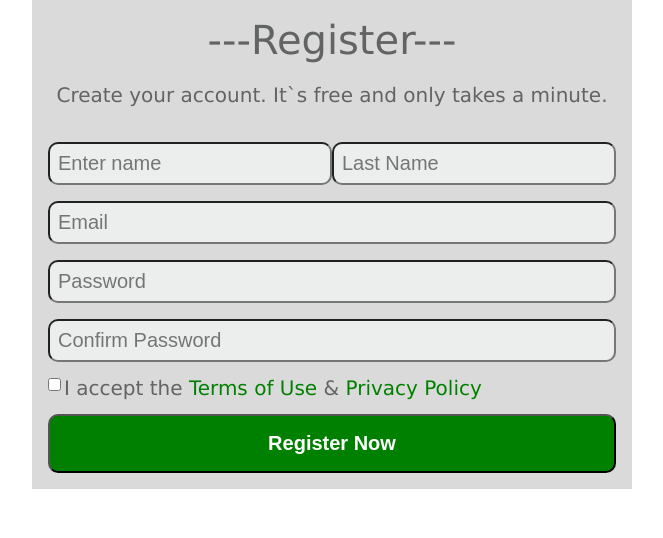
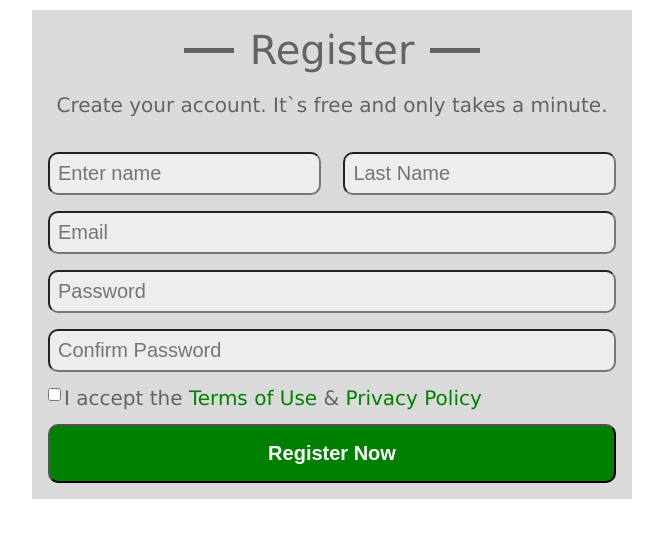
Before and after one commit to dmytro-bieliei/flex-form, a plain HTML site: page index.html in a window 1280 px wide. Shown: the whole page, without its empty margins (308-971 px from the left). Drawn offline with Linux system fonts and the light colour scheme.

Commit message:
correct styles

```diff
--- a/assets/styles/style.css
+++ b/assets/styles/style.css
@@ -1,6 +1,5 @@
 *{
   box-sizing: border-box;
-  /* display: block; */
 }
 
 :root {
@@ -10,37 +9,42 @@
 
 }
 
-/* .centring {
-  margin: 0 auto;
-} */
-
-.form_block {
+.header_content {
+  display: flex;
+  flex-direction:column ;
+  align-items: center;
   background-color: rgb(219, 218, 218);
-  margin: 0 auto;
+  margin: 10px auto;
   min-width: 320px;
   max-width: 600px;
 }
 
-.header_content {
-  width: 100%;
+.main_heading {
   display: flex;
-  flex-direction:column ;
   align-items: center;
+  font-size: 2.5rem;
+  margin-top: 20px;
+  /* position: relative; */
 }
 
-.main_heading {
-  /* padding: 20px 0; */
-  font-size: 2.5rem;
-  margin-top: 20px;
+.main_heading::before {
+margin-right: 1rem;
+}
 
+.main_heading::after {
+margin-left: 1rem;
 }
 
 .main_heading::before, .main_heading::after {
-  content: "---";
-  /* background-color: black; */
-  /* width: 20px;
+  /* display: inline-block; */
+  content: "";
+  /* position: absolute; */
+  background-color: rgb(98, 100, 100);
+  width: 50px;
   height: 5px;
-  border: 1px solid black; */
+  top: 1.25rem;
+  flex: 1;
+  /* border: 1px solid black; */
 }
 
 .form_name {
@@ -51,9 +55,16 @@
   line-height: 1.5;
 }
 
+.form-inputs {
+  padding: 1rem;
+  display: flex;
+  flex-direction: column;
+  min-width: 100px;
+  position: relative;
+}
+
 .input {
   font-size: 1.25rem;
-  /* min-width: 300px; */
   width: 100%;
   margin-top: 1rem;
   padding: 0.5rem;
@@ -61,26 +72,17 @@
   background-color: rgb(236, 238, 238);
 }
 
-.inputs {
-  padding: 1rem;
-  display: flex;
-  flex-direction: column;
-  /* align-items: center; */
-  min-width: 100px;
-  position: relative;
-}
-
 .username {
   display: flex;
   justify-content: space-between;
   }
-/* .wrap-width {
-  max-width: 40%;
-  min-width: 150px;
-} */
+
+.wrap-width {
+  max-width: 48%;
+  /* min-width: 150px; */
+}
 
 .checkbox {
-  /* text-align: left; */
   display: inline-block;
   width: 100%;
   font-size: 1.25rem;
@@ -111,4 +113,8 @@
     /* flex-wrap: wrap; */
     flex-direction: column;
   }
+  .wrap-width {
+    max-width: 100%;
+    /* min-width: 150px; */
+  }
 }
--- a/index.html
+++ b/index.html
@@ -9,11 +9,11 @@
   <link rel="stylesheet" href="assets/styles/style.css">
 </head>
 <body>
-  <main class="form_block">
+  <main>
     <article class="header_content">
       <h1 class="main_heading">Register</h1>
       <p class="form_name">Create your account. It`s free and only takes a minute.</p>
-      <form class="form inputs" action="#" method="get">
+      <form class="form form-inputs" action="#" method="get">
         <div class="username">
           <!-- First Name -->
           <input
```
